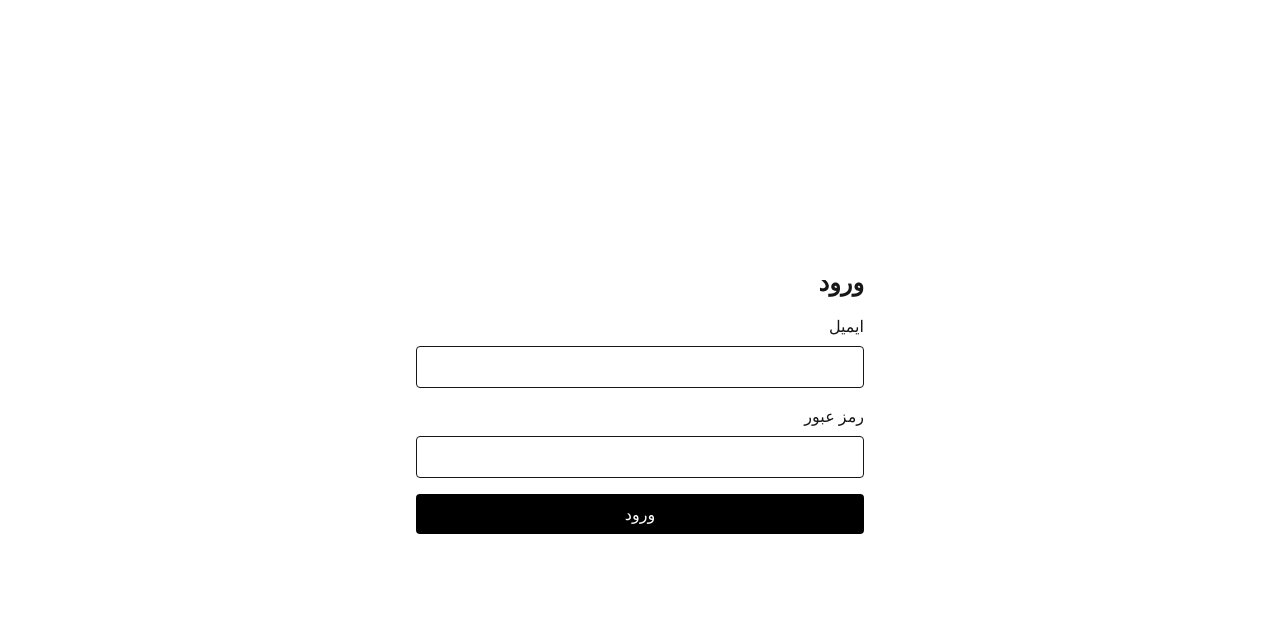
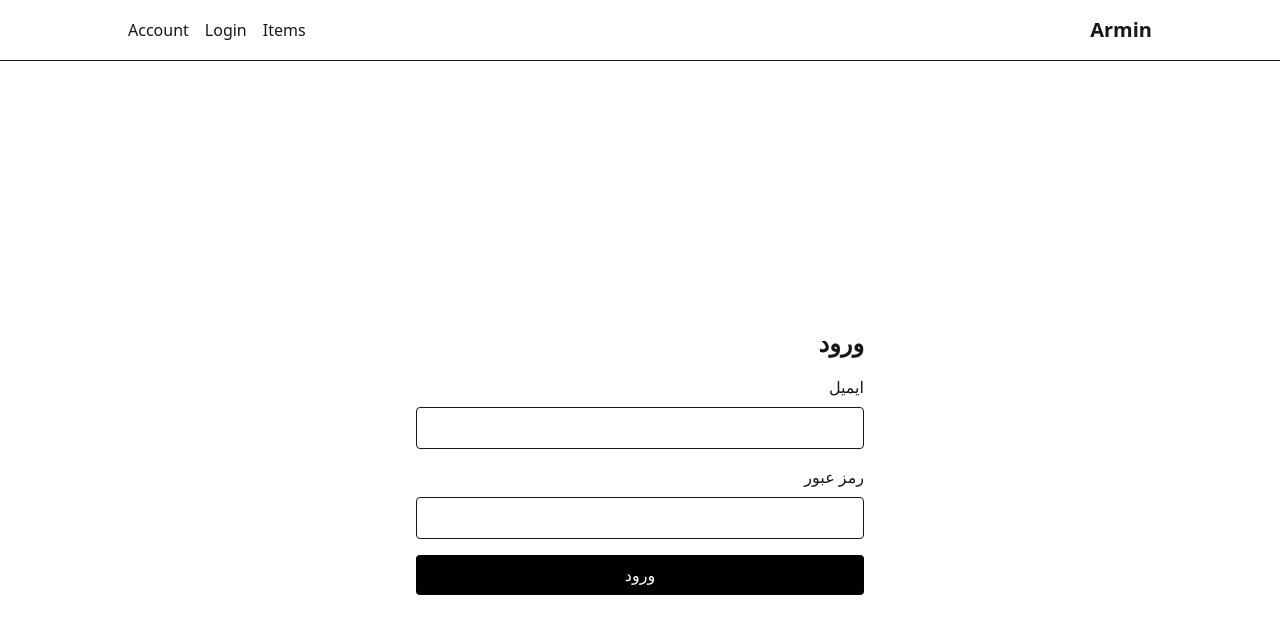
Before and after one commit to dxmersila/armin-web, a Next.js app: page /login in a window 1280 px wide. Shown: the top 634 px of the page. Built offline with nearby package versions, Linux system fonts and the light colour scheme; no server answers.

Commit message:
feat(web): wire header into layout

```diff
--- a/src/app/layout.tsx
+++ b/src/app/layout.tsx
@@ -1,5 +1,6 @@
 import type { Metadata } from 'next'
 import './globals.css'
+import Header from '@/components/layout/Header'
 import { AuthProvider } from '@/components/auth/AuthProvider'
 
 export const metadata: Metadata = {
@@ -15,6 +16,7 @@ export default function RootLayout({
   return (
     <html lang="fa" dir="rtl">
       <body>
+        <Header />
         <AuthProvider>{children}</AuthProvider>
       </body>
     </html>
```
